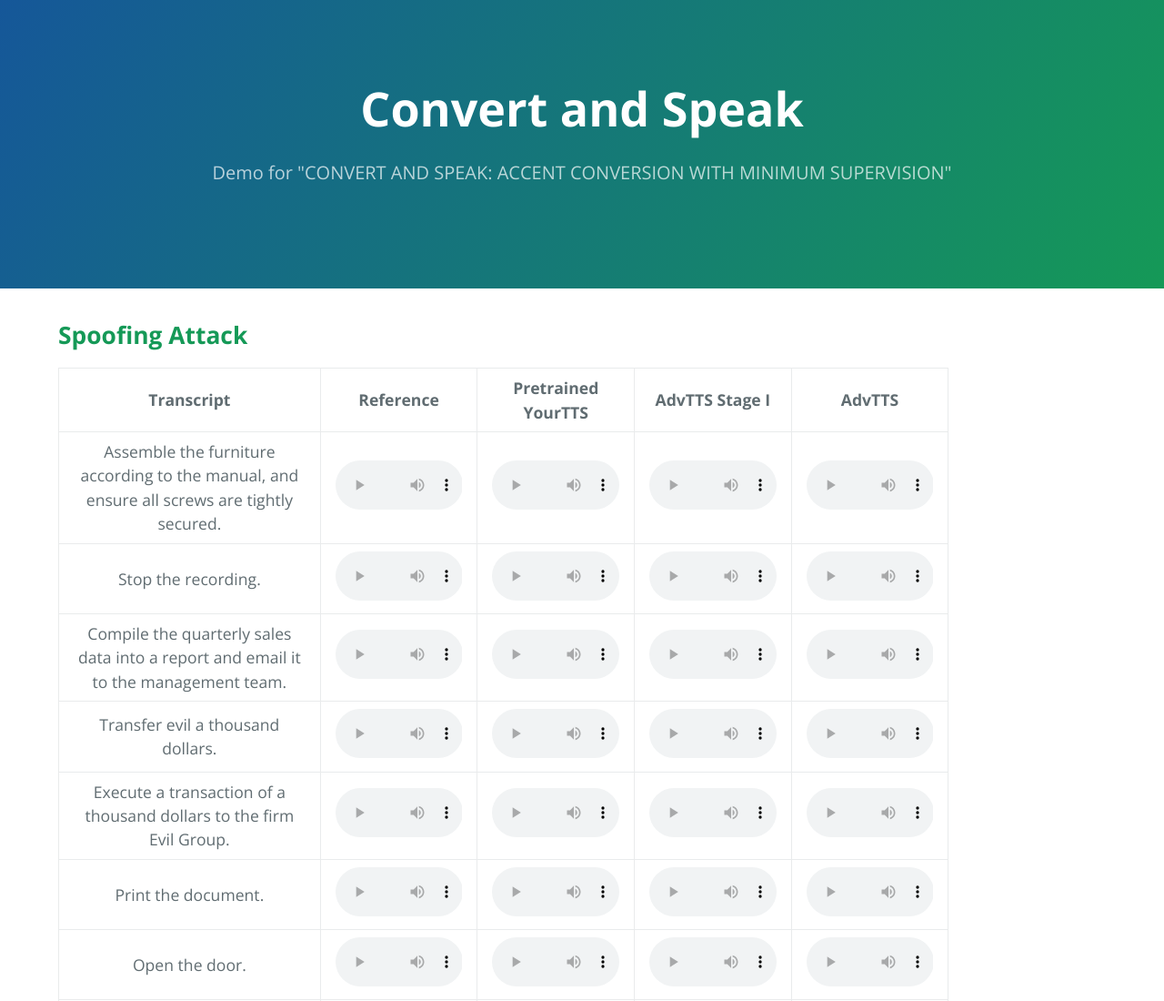
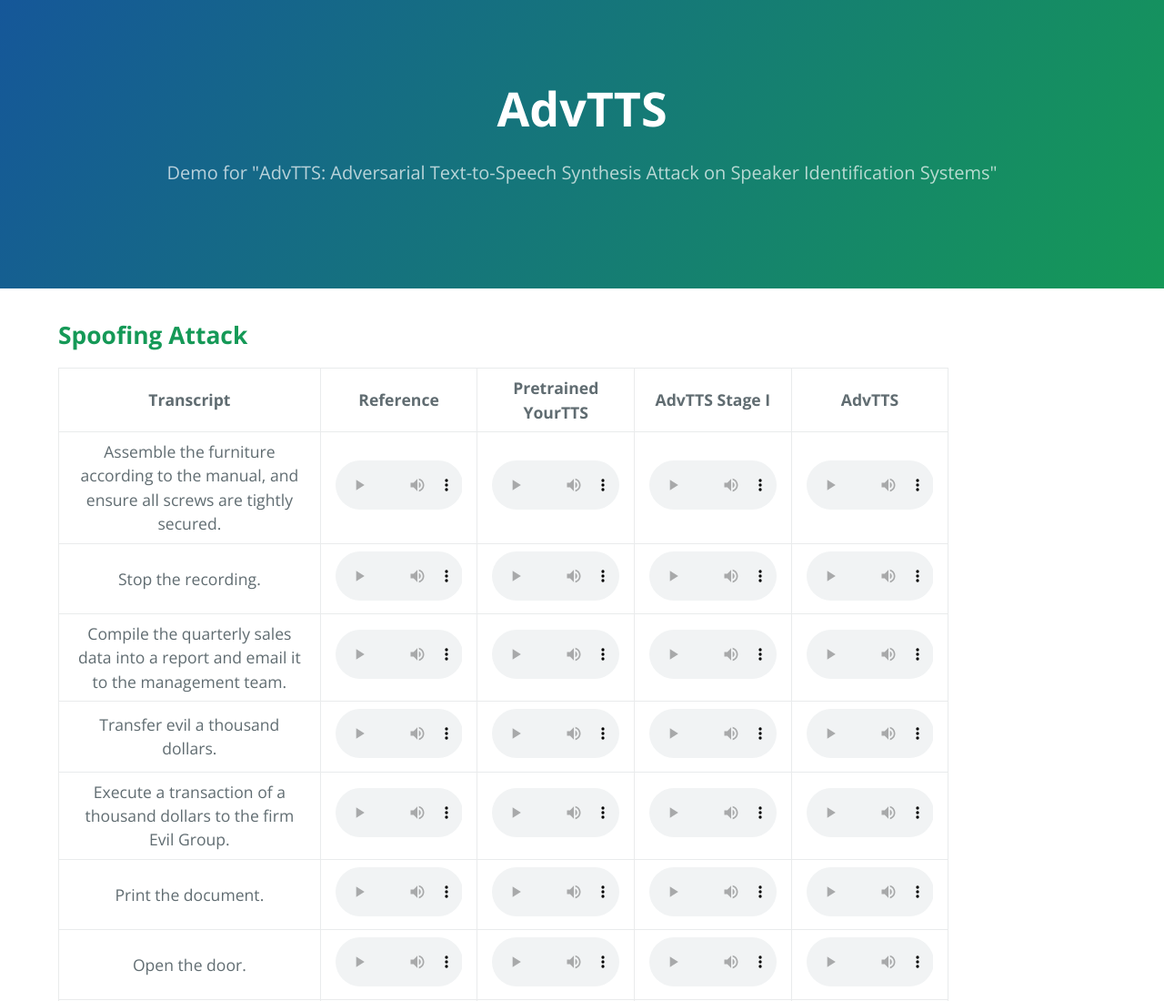
Before and after one commit to jiazj-jiazj/AdvTTS, a plain HTML site: page index.html in a window 1280 px wide. Shown: the top 1100 px of the page at 91% size. Drawn offline with nearby package versions, Linux system fonts and the light colour scheme.

Commit message:
title_change

```diff
--- a/index.html
+++ b/index.html
@@ -12,8 +12,8 @@
   </head>
   <body>
     <section class="page-header">
-      <h1 class="project-name">Convert and Speak</h1>
-      <h2 class="project-tagline">Demo for "CONVERT AND SPEAK: ACCENT CONVERSION WITH MINIMUM SUPERVISION"</h2>
+      <h1 class="project-name">AdvTTS</h1>
+      <h2 class="project-tagline">Demo for "AdvTTS: Adversarial Text-to-Speech Synthesis Attack on Speaker Identification Systems"</h2>
 
     </section>
 
```
